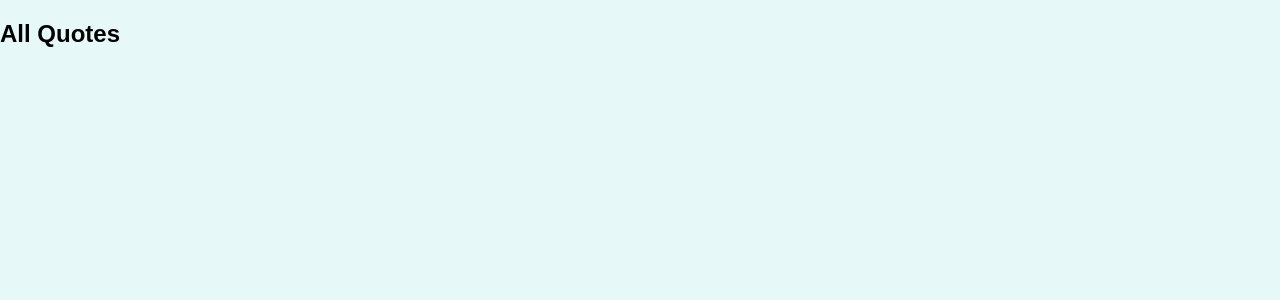
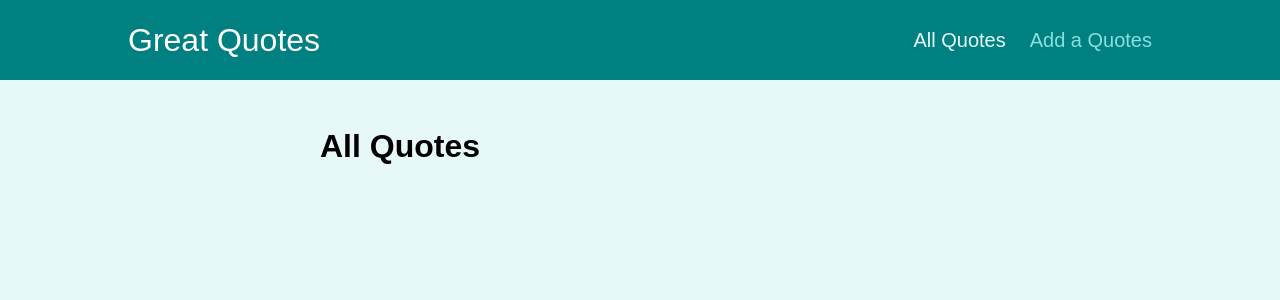
Before and after one commit to Jaron15/ReactRouter, a React (Create React App) app: page /quotes in a window 1280 px wide. Shown: the top 300 px of the page. Built offline with nearby package versions, Linux system fonts and the light colour scheme.

Commit message:
layout wrapper component

```diff
--- a/src/App.js
+++ b/src/App.js
@@ -2,11 +2,13 @@
 import Quotes from './pages/Quotes';
 import QuoteDetail from './pages/QuoteDetail';
 import AddQuote from './pages/AddQuote';
+import Layout from './components/layout/Layout';
 
 function App() {
   return (
     <div>
       <main>
+        <Layout>
         <Switch>
           <Route path="/" exact>
             <Redirect to="/quotes" />
@@ -21,6 +23,7 @@
             <AddQuote />
           </Route>
         </Switch>
+        </Layout>
       </main>
     </div>
   );
--- /dev/null
+++ b/src/components/layout/Layout.js
@@ -0,0 +1,16 @@
+import {Fragment} from 'react'
+import classes from './Layout.module.css';
+import MainNavigation from './MainNavigation';
+
+const Layout = (props) => {
+  return (
+    <Fragment>
+    <MainNavigation />
+    <main className={classes.main}>
+    {props.children}
+    </main>
+    </Fragment>
+  )
+}
+
+export default Layout
--- /dev/null
+++ b/src/components/layout/MainNavigation.js
@@ -0,0 +1,27 @@
+import React from 'react'
+import classes from './MainNavigation.module.css'
+import { NavLink } from 'react-router-dom'
+
+const MainNavigation = () => {
+  return (
+    <header className={classes.header}>
+      <div className={classes.logo}>Great Quotes</div>
+      <nav className={classes.nav}>
+        <ul>
+          <li>
+            <NavLink to="/quotes" activeClassName={classes.active}>
+              All Quotes
+            </NavLink>
+            </li>
+            <li>
+            <NavLink to="/add-quote" activeClassName={classes.active}>
+              Add a Quotes
+            </NavLink>
+            </li>
+        </ul>
+      </nav>
+    </header>
+  );
+}
+
+export default MainNavigation
--- a/src/pages/AddQuote.js
+++ b/src/pages/AddQuote.js
@@ -1,12 +1,12 @@
-import React from 'react'
+import {Fragment} from 'react'
 import QuoteForm from '../components/quotes/QuoteForm';
 
 const AddQuote = () => {
   return (
-    <section>
+    <Fragment>
     <h1>Add Quotes</h1>
     {/* <QuoteForm /> */}
-    </section>
+    </Fragment>
   )
 }
 
--- a/src/pages/QuoteDetail.js
+++ b/src/pages/QuoteDetail.js
@@ -1,20 +1,20 @@
-import React from 'react'
+import {Fragment} from 'react'
 import QuoteItem from '../components/quotes/QuoteItem';
 import {useParams, Route} from 'react-router-dom';
+import Comments from '../components/comments/Comments'
 
 const QuoteDetail = () => {
     const params = useParams();
 
-    console.log(params.quoteId)
   return (
-    <section>
+    <Fragment>
     <h1>Quote Detail</h1>
     <p>{params.quoteId}</p>
     {/* <QuoteItem /> */}
     <Route path="/quotes/:quoteId/comments">
-        <p>Comments </p>
+       <Comments />
     </Route>
-    </section>
+    </Fragment>
   )
 }
 
--- a/src/pages/Quotes.js
+++ b/src/pages/Quotes.js
@@ -1,12 +1,12 @@
-import React from 'react'
+import {Fragment} from 'react'
 import QuoteList from '../components/quotes/QuoteList';
 
 const Quotes = () => {
   return (
-    <section>
+    <Fragment>
     <h1>All Quotes</h1>
     {/* <QuoteList /> */}
-    </section>
+    </Fragment>
   )
 }
 
```
